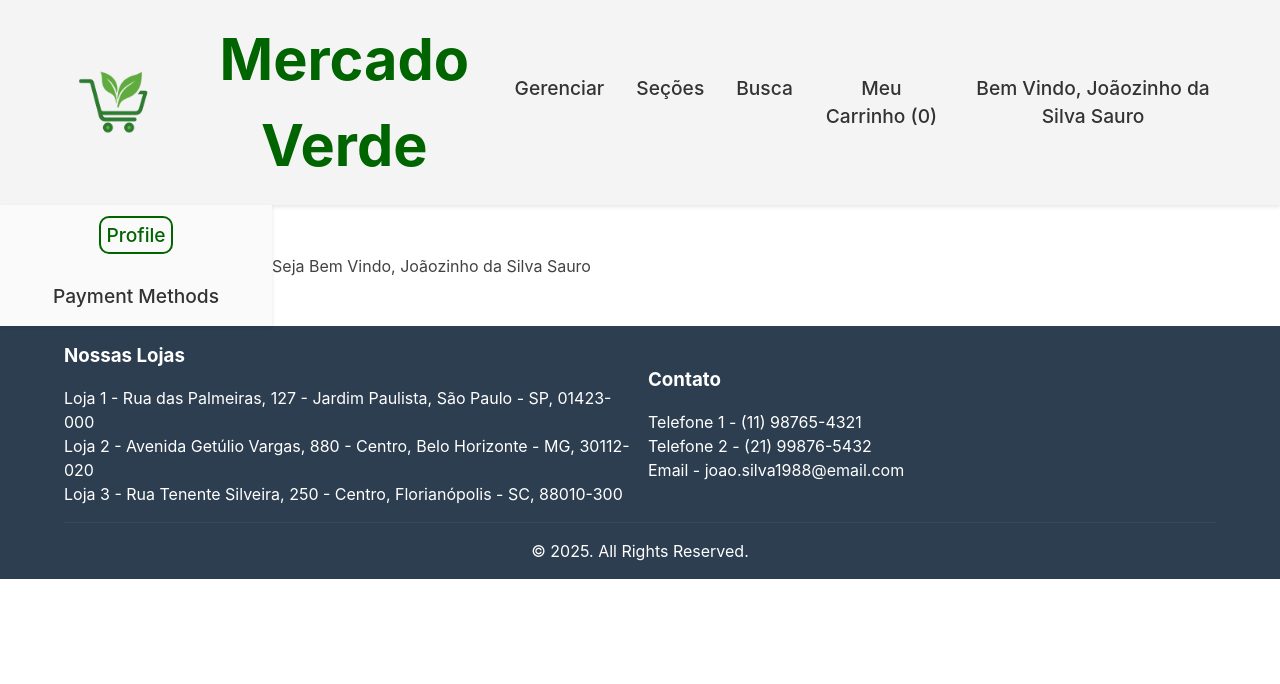
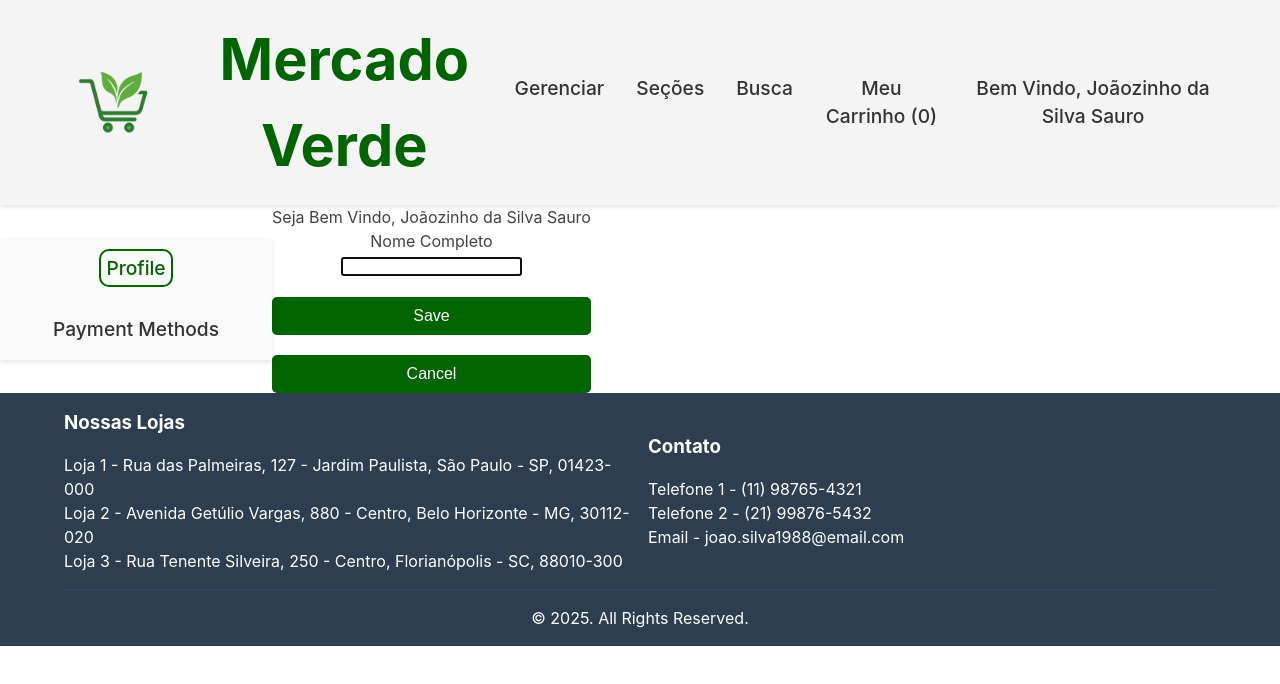
Before and after one commit to ArthurTRamos/Grocery-Store---Web-Project, a React (Create React App) app in the folder grocery-store-react/: page /user in a window 1280 px wide. Shown: the top 684 px of the page. Built offline with nearby package versions, Linux system fonts and the light colour scheme.

Commit message:
added editable component

```diff
--- a/grocery-store-react/src/App.jsx
+++ b/grocery-store-react/src/App.jsx
@@ -17,7 +17,7 @@ function App() {
   });
 
   // Obs: Eu n sei se a gente vai fazer assim, isso é só teste
-  const [user, setUser] = useState({
+  const [userData, setUserData] = useState({
     logged: true,
     admin: true,
     name: "Joãozinho da Silva Sauro",
@@ -36,17 +36,17 @@ function App() {
 
   return (
     <div className="App">
-      <Header user={user} cartItemNumber={cart.itemNumber} />
+      <Header userData={userData} cartItemNumber={cart.itemNumber} />
 
       <Routes>
         <Route path="/" element={<HomePage />} />
         <Route path="/product" element={<ProductPage />} />
         <Route path="/user" element={<UserPage />}>
-          <Route index element={<UserProfile user={user} />} />
-          <Route path="profile" element={<UserProfile user={user} />} />
+          <Route index element={<UserProfile userData={userData} setUserData={setUserData} />} />
+          <Route path="profile" element={<UserProfile userData={userData} setUserData={setUserData} />} />
           <Route
             path="payment-methods"
-            element={<PaymentMethods user={user} />}
+            element={<PaymentMethods userData={userData} />}
           />
         </Route>
       </Routes>
--- a/grocery-store-react/src/pages/Header.jsx
+++ b/grocery-store-react/src/pages/Header.jsx
@@ -2,12 +2,12 @@ import React from "react";
 import { Link } from "react-router-dom";
 import "./Header.css";
 
-import logo from "../images/logo.png"
+import logo from "../images/logo.png";
 
-function Header({ user, cartItemNumber }) {
-  let userHeader = user.logged ? (
+function Header({ userData, cartItemNumber }) {
+  let userHeader = userData.logged ? (
     <li>
-      <Link to="/user">Bem Vindo, {user.name}</Link>
+      <Link to="/user">Bem Vindo, {userData.name}</Link>
     </li>
   ) : (
     <li>
@@ -16,7 +16,7 @@ function Header({ user, cartItemNumber }) {
   );
 
   let admin =
-    user.logged && user.admin ? (
+    userData.logged && userData.admin ? (
       <li>
         <Link to="/manage">Gerenciar</Link>
       </li>
--- /dev/null
+++ b/grocery-store-react/src/pages/LabeledEditableContainer.jsx
@@ -0,0 +1,74 @@
+import React, { useState } from "react";
+
+import "./LabeledEditableContainer.css"
+
+function LabeledEditableContainer({
+  displayName,
+  field,
+  handleSave,
+  initialValue,
+}) {
+  const [isEditing, setIsEditing] = useState(true);
+  const [inputData, setInputData] = useState("");
+
+  const handleInputChange = (e) => {
+    setInputData(e.target.value);
+  };
+
+  const handleEditClick = () => {
+    setIsEditing(true);
+    setInputData(initialValue);
+  };
+
+  const handleSaveClick = (e) => {
+    handleSave(field, inputData);
+    initialValue = inputData;
+  };
+
+  const handleCancelClick = (e) => {
+    setInputData(initialValue);
+    setIsEditing(false);
+  };
+
+  const handleKeyDown = (e) => {
+    if (e.key === "Enter") {
+      handleSaveClick();
+    } else if (e.key === "Escape") {
+      handleCancelClick();
+    }
+  };
+
+  return (
+    <div>
+      <div className="labeled-editable-container-display-name">{displayName}</div>
+      <div className="labeled-editable-container-main">
+        {isEditing ? (
+          <div className="labeled-editable-container-input-group">
+            <input
+              type="text"
+              value={inputData}
+              onChange={handleInputChange}
+              onKeyDown={handleKeyDown}
+              autoFocus
+            />
+            <button onClick={handleSaveClick} className="save-button">
+              Save
+            </button>
+            <button onClick={handleCancelClick} className="cancel-button">
+              Cancel
+            </button>
+          </div>
+        ) : (
+            <div className="labeled-editable-container-display-group">
+            <span className="labeled-editable-container-display-value">{initialValue}</span>
+            <button onClick={handleEditClick} className="edit-button">
+              Edit
+            </button>
+          </div>
+        )}
+      </div>
+    </div>
+  );
+}
+
+export default LabeledEditableContainer;
--- a/grocery-store-react/src/pages/PaymentMethods.jsx
+++ b/grocery-store-react/src/pages/PaymentMethods.jsx
@@ -2,7 +2,7 @@ import React from "react";
 
 import "./PaymentMethods.css";
 
-function PaymentMethods({user}) {
+function PaymentMethods({userData}) {
   return <div>payment methods</div>;
 }
 
--- a/grocery-store-react/src/pages/UserProfile.jsx
+++ b/grocery-store-react/src/pages/UserProfile.jsx
@@ -1,12 +1,30 @@
 import React from "react";
+
+import LabeledEditableContainer from "./LabeledEditableContainer"
 
 import "./UserProfile.css";
 
-function UserProfile({user}) {
+function UserProfile({userData, setUserData}) {
+
+  const handleSave = (field, newValue) => {
+
+    console.log(`Saving ${field}: ${newValue}`);
+
+    // Altera apenas o campo modificado, mantendo o resto
+    setUserData(prevData => ({
+      ...prevData,
+      [field]: newValue,
+    }));
+
+  };
+
   return <div>
     <div className="user-intro">
       <img src="" alt="" />
-      Seja Bem Vindo, {user.name}
+      Seja Bem Vindo, {userData.name}
+      <div>
+        <LabeledEditableContainer displayName={"Nome Completo"} field={"name"} handleSave={handleSave} initialValue={userData.name} />
+      </div>
     </div>
   </div>;
 }
--- a/grocery-store-react/src/pages/deprecated.css
+++ /dev/null
@@ -1,60 +0,0 @@
-/* Body Styling */
-body {
-  font-family: sans-serif;
-  line-height: 1.5;
-  margin: 0;
-  background-color: #ffffff;
-  color: #424242;
-}
-
-/* Form + Fieldset Styling */
-
-.forms-container {
-  display: flex;
-  flex-wrap: wrap; /* Quebra pra linha seguinte (wrap) se não tiver espaço */
-  gap: 20px; /* Add space between the forms */
-  justify-content: center;
-  padding: 20px;
-}
-
-form {
-  max-width: 600px;
-  min-width: 40%;
-  background-color: #fff;
-  border: 1px solid #eeeeee;
-  padding: 20px;
-  border-radius: 8px; /* Rounded corners */
-  box-shadow: 0 2px 4px rgba(0, 0, 0, 0.1);
-}
-
-button {
-  display: block;
-  width: 100%;
-  margin-top: 20px; /* Separa o botão dos fields */
-  padding: 10px 20px;
-  background-color: #006400;
-  color: #ffffff;
-  border: none;
-  border-radius: 5px;
-  cursor: pointer; /* Muda o mouse quando passar por cima */
-  font-size: 1rem;
-}
-
-button:hover {
-  background-color: #64dc64; /* Cor do botão no hover */
-}
-
-/* Input Field Styling */
-input[type="text"],
-input[type="tel"],
-input[type="email"],
-input[type="number"],
-input[type="file"],
-input[type="password"] {
-  width: 95%;
-  padding: 10px;
-  margin-bottom: 15px; /* Espaço embaixo de cada input */
-  border: 1px solid #eeeeee;
-  border-radius: 4px; /*  Bordas redondas */
-  box-sizing: border-box; /* weight/height inclui margin/padding */
-}
```
Also changed, not shown: grocery-store-react/src/pages/LabeledEditableContainer.css (added).
